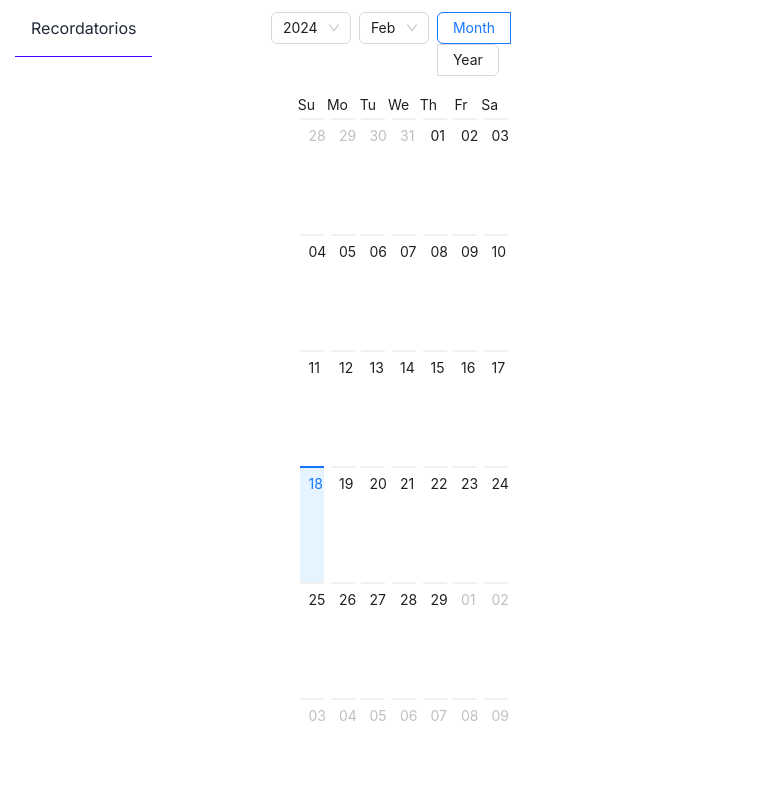
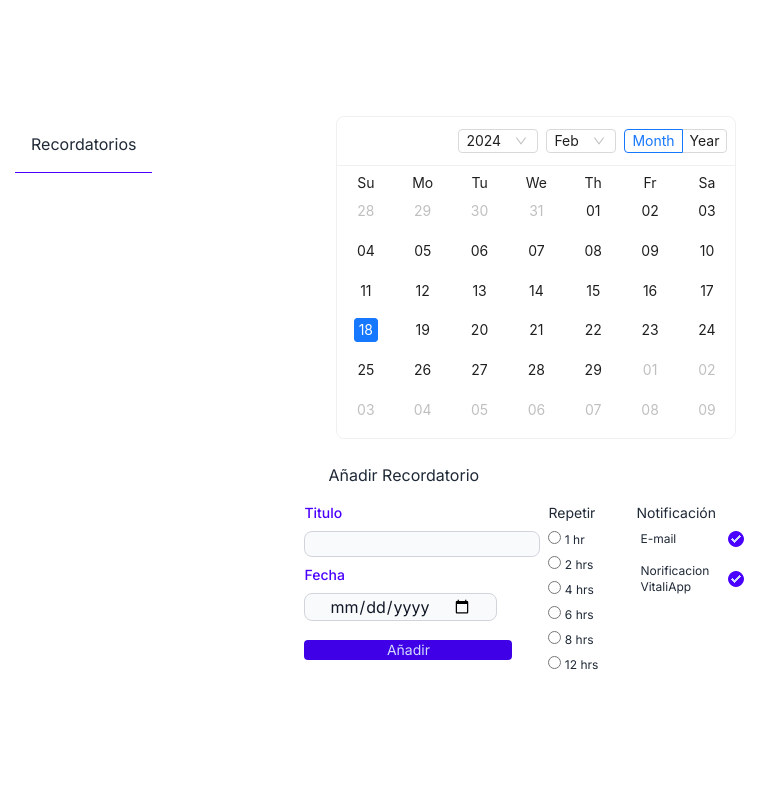
Before and after one commit to cuidat-28js/cuidat-app, a Next.js app: page /calendar in a window 1280 px wide. Shown: the top 800 px of the page, without its empty margins (129-904 px from the left). Built offline with nearby package versions, Linux system fonts and the light colour scheme.

Commit message:
adjust sizes for calendar adn reminder component

```diff
--- a/src/app/calendar/page.js
+++ b/src/app/calendar/page.js
@@ -3,8 +3,8 @@ import Reminder from "../components/Reminder"
 
 export default function CalendarPage() {
     return (
-        <div className="flex min-h-screen lg:w-full flex-row items-center justify-between">
-            <div className="flex flex-row">
+        <div className="flex min-h-screen lg:w-full flex-row items-center">
+            <div className="flex flex-row justify-center">
                 <div className="w-2/3 px-36 flex flex-col">
                     <div className="p-4 border border-primary border-l-0 border-t-0 border-r-0">
                     <h2>
@@ -16,7 +16,7 @@ export default function CalendarPage() {
                 </div>
                 </div>
                 <div className="flex flex-col items-center">
-                    <div>
+                    <div className="mb-4">
                     <CalendarCompon/>
                     </div>
                     <div>
--- a/src/app/components/Calendar.js
+++ b/src/app/components/Calendar.js
@@ -1,10 +1,22 @@
-import {Calendar} from "antd";
+"use client"
+import {Calendar, theme} from "antd";
+import React from "react";
 
-export default function CalendarCompon() {
+const onPanelChange = (value, mode) => {
+    console.log(value.format('YYYY-MM-DD'), mode);
+};
 
-    return (
-        <div className='w-1/4 w-200 h-200' >
-            <Calendar />
-        </div>
-    )
+const CalendarCompon = () => {
+  const { token } = theme.useToken();
+  const wrapperStyle = {
+    width: 400,
+    border: `1px solid ${token.colorBorderSecondary}`,
+    borderRadius: token.borderRadiusLG,
+  };
+  return (
+    <div style={wrapperStyle}>
+      <Calendar fullscreen={false} onPanelChange={onPanelChange} />
+    </div>
+  );
 };
+export default CalendarCompon;
--- a/src/app/components/Reminder.js
+++ b/src/app/components/Reminder.js
@@ -8,46 +8,46 @@ export default function Reminder() {
                     <h2 className="text-bold">Añadir Recordatorio</h2>
                 </div>
                 <div className="flex flex-col md:flex-row">
-                <div className="w-64 my-4">
+                <div className="w-56 my-4">
                     <div>
                         <div className="mb-2">
-                            <label for="large-input" class="block mb-2 text-sm font-medium text-primary">Titulo</label>
-                            <input type="text" id="inputTitle" class="block p-1.5 text-gray-900 border border-gray-300 rounded-lg bg-gray-50 text-base"/>
+                            <label for="large-input" className="block mb-2 text-sm font-medium text-primary">Titulo</label>
+                            <input type="text" id="inputTitle" className="px-0 text-gray-900 border border-gray-300 rounded-lg bg-gray-50"/>
                         </div>
                         <div className="mb-2">
-                            <label for="large-input" class="block mb-2 text-sm font-medium text-primary">Fecha</label>
-                            <input type="text" id="inputDate" class="block p-1.5 text-gray-900 border border-gray-300 rounded-lg bg-gray-50 text-base"/>
+                            <label for="large-input" className="block mb-2 text-sm font-medium text-primary">Fecha</label>
+                            <input type="date" id="inputDate" className="block px-6 text-gray-900 border border-gray-300 rounded-lg bg-gray-50 text-base"/>
                         </div>
                     </div>
-                    <div className="w-60 mt-4">
-                        <button className="button rounded btn-active btn-block btn-primary py-1">Añadir</button>
+                    <div className="w-52 mt-4">
+                        <button className="button rounded btn-active btn-block btn-primary text-sm">Añadir</button>
                     </div>
                 </div>
                 <div className="mx-4 flex flex-row">
                     <div className="m-1 w-20">
                         <p className="mt-3 text-sm">Repetir</p>
                         <div className="flex flex-col">
-                            <label className=" mt-3 text-xs">
+                            <label className=" mt-2 text-xs">
                                 <input type="radio" name="bloodtype" value="A+"/> 1 hr
                             </label>
-                            <label className=" mt-3 text-xs">
+                            <label className=" mt-2 text-xs">
                                 <input type="radio" name="bloodtype" value="A-"/> 2 hrs
                             </label>
-                            <label className=" mt-3 text-xs">
+                            <label className=" mt-2 text-xs">
                                 <input type="radio" name="bloodtype" value="B+"/> 4 hrs
                             </label>
-                            <label className=" mt-3 text-xs">
+                            <label className=" mt-2 text-xs">
                                 <input type="radio" name="bloodtype" value="B-"/> 6 hrs
                             </label>
-                            <label className=" mt-3 text-xs">
+                            <label className=" mt-2 text-xs">
                                 <input type="radio" name="bloodtype" value="AB+"/> 8 hrs
                             </label>
-                            <label className=" mt-3 text-xs">
+                            <label className=" mt-2 text-xs">
                                 <input type="radio" name="bloodtype" value="AB-"/> 12 hrs
                             </label>
                         </div>
                     </div>
-                    <div className="mx-1 mb-1 mt-2 w-28">
+                    <div className="m-1 mb-1 mt-2 w-28">
                         <p className="mt-2 text-sm">
                             Notificación
                         </p>
@@ -55,13 +55,13 @@ export default function Reminder() {
                             <div className="form-control">
                             <label className="label cursor-pointer">
                                 <span className="label-text text-xs">E-mail</span>
-                                <input type="checkbox" checked="checked" className="checkbox checkbox-sm checkbox-primary" />
+                                <input type="checkbox" checked="checked" className="checkbox checkbox-xs checkbox-primary" />
                             </label>
                             </div>
                             <div className="form-control">
                                 <label className="label cursor-pointer">
                                 <span className="label-text text-xs">Norificacion<br/> VitaliApp</span>
-                                <input type="checkbox" checked="checked" className="checkbox checkbox-sm checkbox-primary" />
+                                <input type="checkbox" checked="checked" className="checkbox checkbox-xs checkbox-primary" />
                                 </label>
                             </div>
                         </div>
--- a/src/app/components/componentsEmpty/HomeDates.js
+++ b/src/app/components/componentsEmpty/HomeDates.js
@@ -20,7 +20,7 @@ export default function HomeDates() {
                 </button>
             </div>
                 </div>
-                <div className="rounded items-center shadow p-4 bg-[#F9F9F9]">
+                <div className="rounded flex flex-col items-center shadow p-1 bg-[#F9F9F9]">
                     <Image src="/ilustrations/doctora-record.svg"
                     width={200}
                     height={200}/>
--- a/src/app/components/componentsEmpty/HomeRemind.js
+++ b/src/app/components/componentsEmpty/HomeRemind.js
@@ -4,9 +4,9 @@ export default function HomeRemind() {
     return (
         <React.Fragment>
             <div>
-                <div className="reminders mx-4 mt-7">
+                <div className="flex flex-col items-center mx-4 mt-7">
                     <h3 className="mt-4 font-josefin-regular text-center bold">Recordatorios</h3>
-                    <div className="block rounded-lg shadow bg-[#F9F9F9] p-3">
+                    <div className="block flex flex-col items-center rounded-lg shadow bg-[#F9F9F9] p-3">
                         <p className="mb-1">
                             Aun no tienes recordatorios
                         </p>
--- a/src/app/date-form/page.js
+++ b/src/app/date-form/page.js
@@ -19,7 +19,7 @@ export default function DateForm() {
                     </div>
                     <div className="mb-2">
                         <label for="large-input" className="block mb-2 text-sm font-medium text-primary">Fecha</label>
-                        <input type="text" id="date" className="block p-1 md:px-8 md:w-1/1 text-gray-900 border border-gray-300 rounded-lg bg-gray-50 text-base"/>
+                        <input type="date" id="date" className="block p-1 md:px-8 md:w-1/1 text-gray-900 border border-gray-300 rounded-lg bg-gray-50 text-base"/>
                     </div>
                     <div className="mb-2">
                         <label for="large-input" className="block mb-2 text-sm font-medium text-primary">Medico</label>
```
